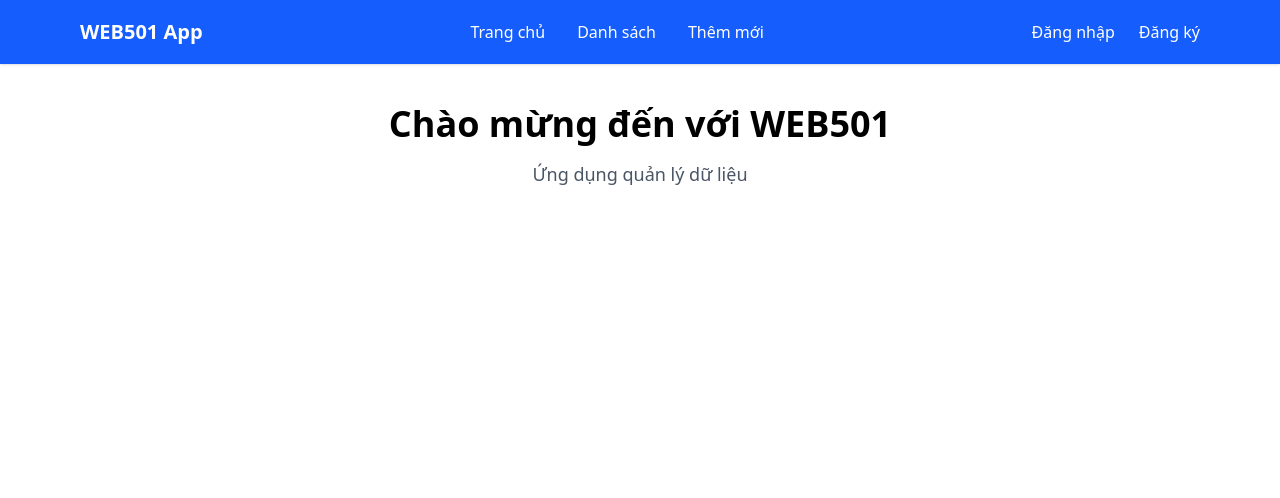
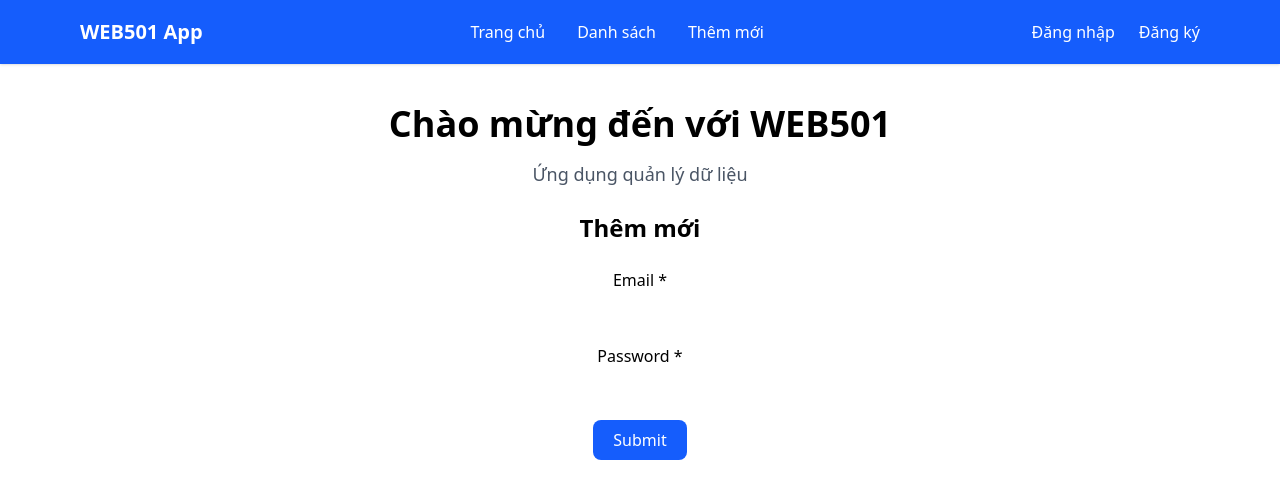
Before and after one commit to vanhoa690/ecmascript-fall25, a React (Vite) app in the folder WEB501-ECMA-Base-WD-20307/: page /register in a window 1280 px wide. Shown: the top 498 px of the page. Built offline with nearby package versions, Linux system fonts and the light colour scheme.

Commit message:
register user

```diff
--- a/WEB501-ECMA-Base-WD-20307/db.json
+++ b/WEB501-ECMA-Base-WD-20307/db.json
@@ -35,5 +35,12 @@
       "cagetory": "3",
       "id": 4
     }
+  ],
+  "users": [
+    {
+      "email": "admin@gmail.com",
+      "password": "$2a$10$uZSkwqoQGP9J2aNGW8OcZOtFiO3YMCEYC9VHFPKopvjNi.L0Bw1oK",
+      "id": 1
+    }
   ]
 }
--- a/WEB501-ECMA-Base-WD-20307/src/App.jsx
+++ b/WEB501-ECMA-Base-WD-20307/src/App.jsx
@@ -3,6 +3,7 @@ import { Routes, Route } from 'react-router-dom'
 import List from './pages/List'
 import Add from './pages/Add'
 import EditPage from './pages/Edit'
+import RegisterPage from './pages/Register'
 
 function App() {
   return (
@@ -26,10 +27,10 @@ function App() {
           </div>
 
           <div className="hidden md:flex items-center space-x-6">
-            <a href="#" className="hover:text-gray-200">
+            <a href="/login" className="hover:text-gray-200">
               Đăng nhập
             </a>
-            <a href="#" className="hover:text-gray-200">
+            <a href="/register" className="hover:text-gray-200">
               Đăng ký
             </a>
           </div>
@@ -42,6 +43,7 @@ function App() {
         <p className="text-lg text-gray-600">Ứng dụng quản lý dữ liệu</p>
 
         <Routes>
+          <Route path="/register" element={<RegisterPage />} />
           <Route path="/list" element={<List />} />
           <Route path="/add" element={<Add />} />
           <Route path="/edit/:id" element={<EditPage />} />
--- /dev/null
+++ b/WEB501-ECMA-Base-WD-20307/src/pages/Register.jsx
@@ -0,0 +1,58 @@
+import { useState } from 'react'
+import axios from 'axios'
+import toast from 'react-hot-toast'
+
+function RegisterPage() {
+  const [email, setEmail] = useState('')
+  const [password, setPassword] = useState('')
+
+  const handleSubmit = async e => {
+    e.preventDefault()
+
+    await axios.post('http://localhost:3000/register', { email, password })
+    toast.success('Add done ')
+  }
+
+  return (
+    <div className="p-6">
+      <h1 className="text-2xl font-semibold mb-6">Thêm mới</h1>
+
+      <form className="space-y-6" onSubmit={handleSubmit}>
+        {/* Text input */}
+        <div>
+          <label htmlFor="email" className="block font-medium mb-1">
+            Email *
+          </label>
+          <input
+            value={email}
+            type="email"
+            id="email"
+            onChange={e => setEmail(e.target.value)}
+          />
+        </div>
+
+        <div>
+          <label htmlFor="password" className="block font-medium mb-1">
+            Password *
+          </label>
+          <input
+            value={password}
+            type="password"
+            id="password"
+            onChange={e => setPassword(e.target.value)}
+          />
+        </div>
+
+        {/* Submit button */}
+        <button
+          type="submit"
+          className="px-5 py-2 bg-blue-600 text-white rounded-lg hover:bg-blue-700 transition"
+        >
+          Submit
+        </button>
+      </form>
+    </div>
+  )
+}
+
+export default RegisterPage
```
